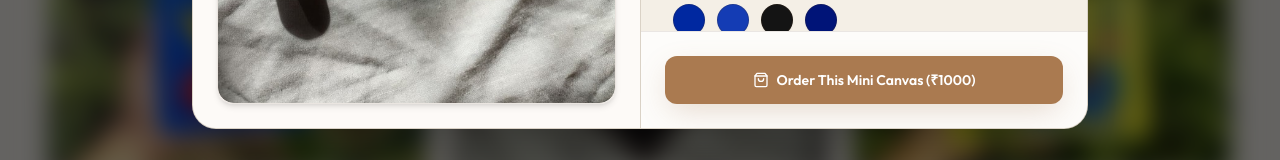
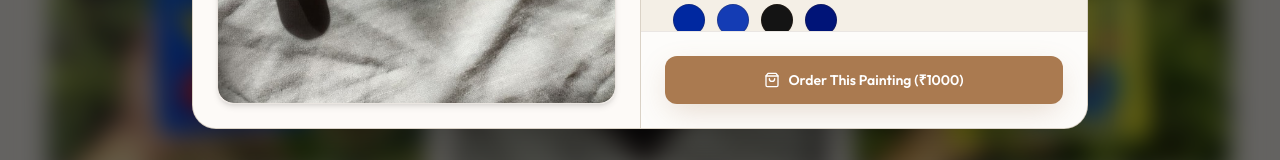
Before and after one commit to kishore1035/Amoristartsy, a Next.js app: page / in a window 1280 px wide. Both pictures are taken after a click on the element 237 px from the left and 1359 px from the top of the page. Shown: the part 1570-1730 px from the top of the page. Built offline with nearby package versions, Linux system fonts and the light colour scheme; a web font is replaced by a local one.

Commit message:
Update artwork modal order button label

```diff
--- a/src/components/gallery/ArtworkModal.tsx
+++ b/src/components/gallery/ArtworkModal.tsx
@@ -172,7 +172,7 @@ export default function ArtworkModal({
                 className="w-full py-3 sm:py-3.5 rounded-xl bg-amber-500 text-white font-semibold text-xs sm:text-sm hover:bg-amber-600 transition-all shadow-warm-amber flex items-center justify-center gap-2 active:scale-95"
               >
                 <ShoppingBag className="w-4 h-4" />
-                <span>Order This Mini Canvas (₹{artwork.price})</span>
+                <span>Order This Painting (₹{artwork.price})</span>
               </Link>
             )}
           </div>
```
